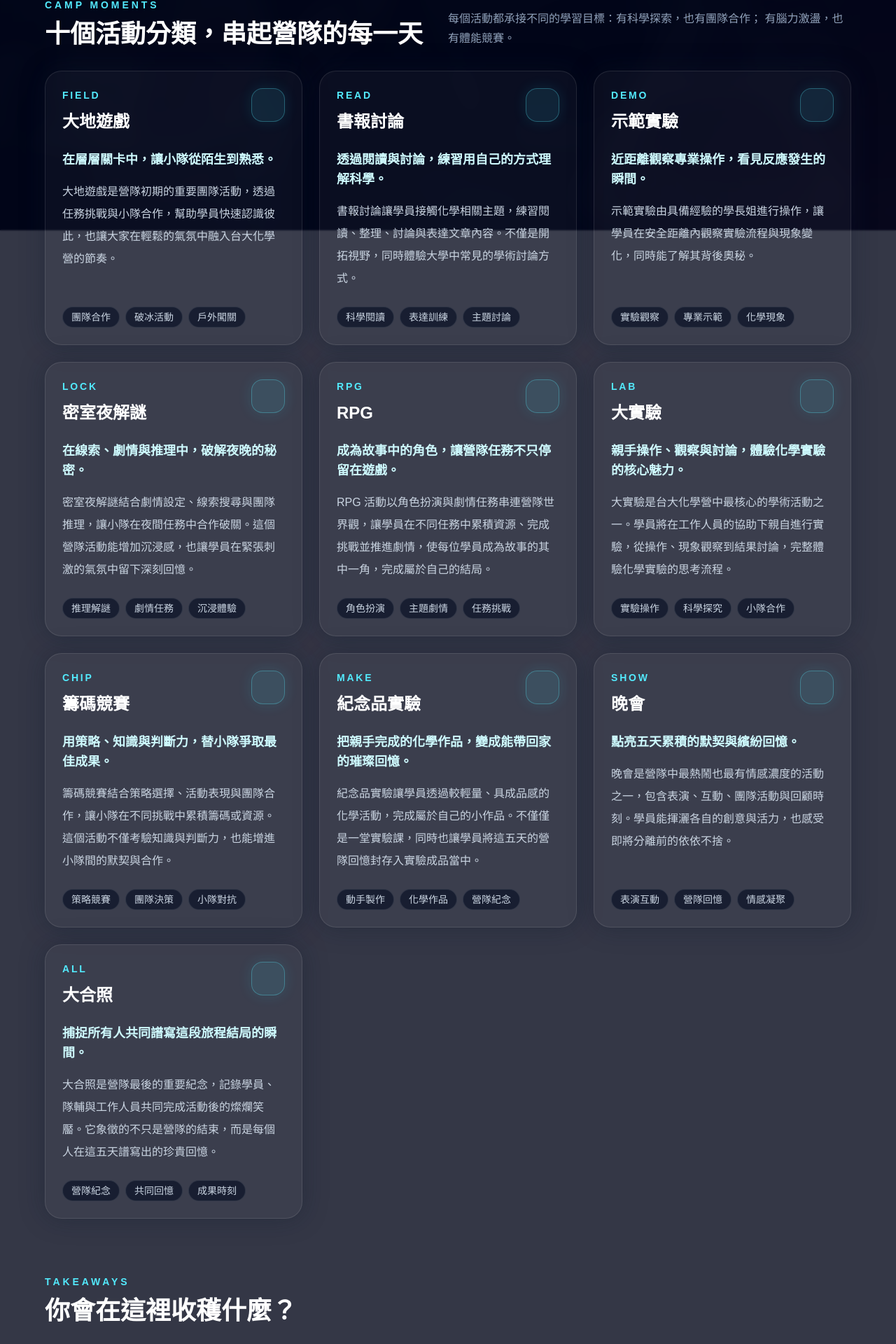
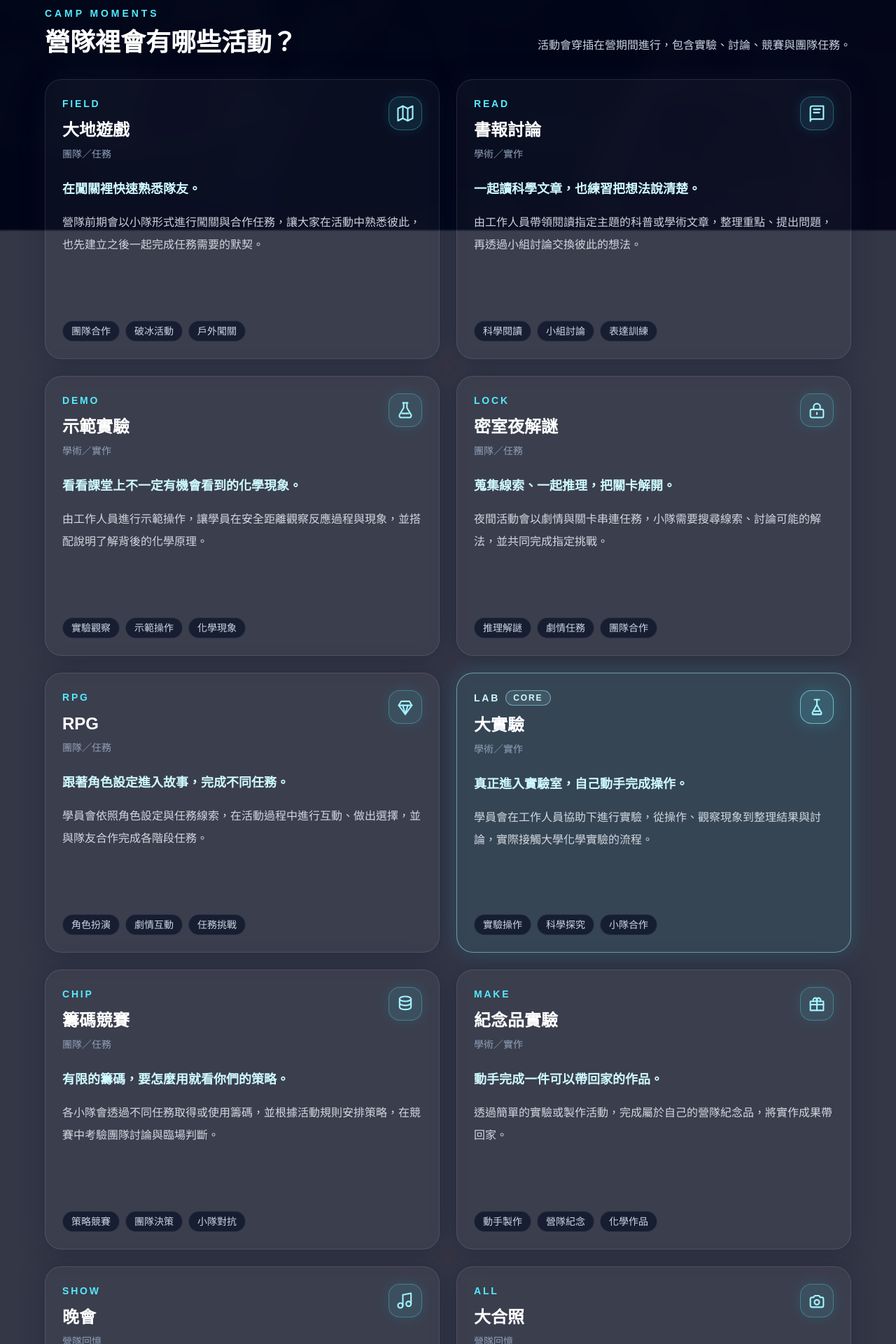
Before and after one commit to MauserCk1R96/ntu-chem-camp, a Next.js app: page /program in a window 1280 px wide. Shown: the part 471-2391 px from the top of the page at 70% size. Built offline with nearby package versions, Linux system fonts and the light colour scheme; no server answers.

Commit message:
uploading

```diff
--- a/app/program/page.tsx
+++ b/app/program/page.tsx
@@ -5,7 +5,7 @@ import { programItems, programTakeaways } from "@/app/program/program-data";
 export const metadata: Metadata = {
   title: "活動內容｜台大化學營",
   description:
-    "了解台大化學營的活動內容，包含化學實驗、書報討論、示範實驗、密室夜解謎、RPG、大地遊戲、籌碼競賽、晚會與大合照，體驗專為高中生設計的化學營隊。",
+    "了解台大化學營的活動內容，包含化學實驗、書報討論、示範實驗、密室夜解謎、RPG、大地遊戲、籌碼競賽、晚會與大合照。",
   alternates: {
     canonical: "/program",
   },
@@ -24,13 +24,12 @@ export default function ProgramPage() {
             活動內容
           </h1>
           <p className="mb-6 text-2xl font-semibold leading-9 text-cyan-100">
-            從化學實驗到沉浸式任務，探索台大化學營的每一個精彩片段。
+            五天四夜，從實驗、討論到團隊活動，一起看看營期間會做些什麼。
           </p>
-          <p className="text-lg leading-8 text-slate-300">
-            台大化學營的活動內容不只包含實驗課程，也結合書報討論、示範實驗、團隊競賽、劇情解謎與晚會活動。這是一場為高中生
-            設計的化學營隊，學員將在五天的營隊中，從觀察、操作、
-            討論到合作挑戰，完整體驗化學實驗、團隊活動與大學生活
-            交織出的營隊日常。
+          <p className="max-w-3xl text-lg leading-9 text-slate-300">
+            台大化學營除了實驗課程，也安排書報討論、團隊競賽、劇情任務
+            與晚會等活動。學員會以小隊形式參與不同任務，在五天的營期中
+            實際操作、討論、合作，也從活動中認識大學化學的學習方式與校園生活。
           </p>
         </div>
       </section>
@@ -42,16 +41,15 @@ export default function ProgramPage() {
               CAMP MOMENTS
             </p>
             <h2 className="text-3xl font-bold md:text-4xl">
-              十個活動分類，串起營隊的每一天
+              營隊裡會有哪些活動？
             </h2>
           </div>
-          <p className="max-w-xl leading-7 text-slate-400">
-            每個活動都承接不同的學習目標：有科學探索，也有團隊合作；
-            有腦力激盪，也有體能競賽。
+          <p className="max-w-xl leading-8 text-slate-300">
+            活動會穿插在營期間進行，包含實驗、討論、競賽與團隊任務。
           </p>
         </div>
 
-        <div className="grid gap-6 md:grid-cols-2 xl:grid-cols-3">
+        <div className="grid auto-rows-fr gap-6 md:grid-cols-2">
           {programItems.map((item) => (
             <ProgramCard key={item.title} item={item} />
           ))}
@@ -80,7 +78,7 @@ export default function ProgramPage() {
               <h3 className="mb-4 text-xl font-bold text-white">
                 {takeaway.title}
               </h3>
-              <p className="leading-7 text-slate-300">
+              <p className="leading-8 text-slate-300">
                 {takeaway.description}
               </p>
             </article>
--- a/app/program/program-data.ts
+++ b/app/program/program-data.ts
@@ -4,110 +4,123 @@ export type ProgramItem = {
   description: string;
   tags: string[];
   icon: string;
+  category: "學術／實作" | "團隊／任務" | "營隊回憶";
+  featured?: boolean;
 };
 
 export const programItems: ProgramItem[] = [
   {
     title: "大地遊戲",
-    tagline: "在層層關卡中，讓小隊從陌生到熟悉。",
+    tagline: "在闖關裡快速熟悉隊友。",
     description:
-      "大地遊戲是營隊初期的重要團隊活動，透過任務挑戰與小隊合作，幫助學員快速認識彼此，也讓大家在輕鬆的氣氛中融入台大化學營的節奏。",
+      "營隊前期會以小隊形式進行闖關與合作任務，讓大家在活動中熟悉彼此，也先建立之後一起完成任務需要的默契。",
     tags: ["團隊合作", "破冰活動", "戶外闖關"],
     icon: "FIELD",
+    category: "團隊／任務",
   },
   {
     title: "書報討論",
-    tagline: "透過閱讀與討論，練習用自己的方式理解科學。",
+    tagline: "一起讀科學文章，也練習把想法說清楚。",
     description:
-      "書報討論讓學員接觸化學相關主題，練習閱讀、整理、討論與表達文章內容。不僅是開拓視野，同時體驗大學中常見的學術討論方式。",
-    tags: ["科學閱讀", "表達訓練", "主題討論"],
+      "由工作人員帶領閱讀指定主題的科普或學術文章，整理重點、提出問題，再透過小組討論交換彼此的想法。",
+    tags: ["科學閱讀", "小組討論", "表達訓練"],
     icon: "READ",
+    category: "學術／實作",
   },
   {
     title: "示範實驗",
-    tagline: "近距離觀察專業操作，看見反應發生的瞬間。",
+    tagline: "看看課堂上不一定有機會看到的化學現象。",
     description:
-      "示範實驗由具備經驗的學長姐進行操作，讓學員在安全距離內觀察實驗流程與現象變化，同時能了解其背後奧秘。",
-    tags: ["實驗觀察", "專業示範", "化學現象"],
+      "由工作人員進行示範操作，讓學員在安全距離觀察反應過程與現象，並搭配說明了解背後的化學原理。",
+    tags: ["實驗觀察", "示範操作", "化學現象"],
     icon: "DEMO",
+    category: "學術／實作",
   },
   {
     title: "密室夜解謎",
-    tagline: "在線索、劇情與推理中，破解夜晚的秘密。",
+    tagline: "蒐集線索、一起推理，把關卡解開。",
     description:
-      "密室夜解謎結合劇情設定、線索搜尋與團隊推理，讓小隊在夜間任務中合作破關。這個營隊活動能增加沉浸感，也讓學員在緊張刺激的氣氛中留下深刻回憶。",
-    tags: ["推理解謎", "劇情任務", "沉浸體驗"],
+      "夜間活動會以劇情與關卡串連任務，小隊需要搜尋線索、討論可能的解法，並共同完成指定挑戰。",
+    tags: ["推理解謎", "劇情任務", "團隊合作"],
     icon: "LOCK",
+    category: "團隊／任務",
   },
   {
     title: "RPG",
-    tagline: "成為故事中的角色，讓營隊任務不只停留在遊戲。",
+    tagline: "跟著角色設定進入故事，完成不同任務。",
     description:
-      "RPG 活動以角色扮演與劇情任務串連營隊世界觀，讓學員在不同任務中累積資源、完成挑戰並推進劇情，使每位學員成為故事的其中一角，完成屬於自己的結局。",
-    tags: ["角色扮演", "主題劇情", "任務挑戰"],
+      "學員會依照角色設定與任務線索，在活動過程中進行互動、做出選擇，並與隊友合作完成各階段任務。",
+    tags: ["角色扮演", "劇情互動", "任務挑戰"],
     icon: "RPG",
+    category: "團隊／任務",
   },
   {
     title: "大實驗",
-    tagline: "親手操作、觀察與討論，體驗化學實驗的核心魅力。",
+    tagline: "真正進入實驗室，自己動手完成操作。",
     description:
-      "大實驗是台大化學營中最核心的學術活動之一。學員將在工作人員的協助下親自進行實驗，從操作、現象觀察到結果討論，完整體驗化學實驗的思考流程。",
+      "學員會在工作人員協助下進行實驗，從操作、觀察現象到整理結果與討論，實際接觸大學化學實驗的流程。",
     tags: ["實驗操作", "科學探究", "小隊合作"],
     icon: "LAB",
+    category: "學術／實作",
+    featured: true,
   },
   {
     title: "籌碼競賽",
-    tagline: "用策略、知識與判斷力，替小隊爭取最佳成果。",
+    tagline: "有限的籌碼，要怎麼用就看你們的策略。",
     description:
-      "籌碼競賽結合策略選擇、活動表現與團隊合作，讓小隊在不同挑戰中累積籌碼或資源。這個活動不僅考驗知識與判斷力，也能增進小隊間的默契與合作。",
+      "各小隊會透過不同任務取得或使用籌碼，並根據活動規則安排策略，在競賽中考驗團隊討論與臨場判斷。",
     tags: ["策略競賽", "團隊決策", "小隊對抗"],
     icon: "CHIP",
+    category: "團隊／任務",
   },
   {
     title: "紀念品實驗",
-    tagline: "把親手完成的化學作品，變成能帶回家的璀璨回憶。",
+    tagline: "動手完成一件可以帶回家的作品。",
     description:
-      "紀念品實驗讓學員透過較輕量、具成品感的化學活動，完成屬於自己的小作品。不僅僅是一堂實驗課，同時也讓學員將這五天的營隊回憶封存入實驗成品當中。",
-    tags: ["動手製作", "化學作品", "營隊紀念"],
+      "透過簡單的實驗或製作活動，完成屬於自己的營隊紀念品，將實作成果帶回家。",
+    tags: ["動手製作", "營隊紀念", "化學作品"],
     icon: "MAKE",
+    category: "學術／實作",
   },
   {
     title: "晚會",
-    tagline: "點亮五天累積的默契與繽紛回憶。",
+    tagline: "一起表演、互動，也替營隊做個收尾。",
     description:
-      "晚會是營隊中最熱鬧也最有情感濃度的活動之一，包含表演、互動、團隊活動與回顧時刻。學員能揮灑各自的創意與活力，也感受即將分離前的依依不捨。",
-    tags: ["表演互動", "營隊回憶", "情感凝聚"],
+      "晚會包含表演、互動與小隊活動，讓各隊一起完成營期間最後的大型團體活動。",
+    tags: ["表演互動", "團體活動", "晚會"],
     icon: "SHOW",
+    category: "營隊回憶",
   },
   {
     title: "大合照",
-    tagline: "捕捉所有人共同譜寫這段旅程結局的瞬間。",
+    tagline: "把所有學員與工作人員一起留在照片裡。",
     description:
-      "大合照是營隊最後的重要紀念，記錄學員、隊輔與工作人員共同完成活動後的燦爛笑靨。它象徵的不只是營隊的結束，而是每個人在這五天譜寫出的珍貴回憶。",
-    tags: ["營隊紀念", "共同回憶", "成果時刻"],
+      "營隊結束前進行全體合照，記錄大家一起完成營期活動的最後一個畫面。",
+    tags: ["全體合照", "營隊紀念", "最後一天"],
     icon: "ALL",
+    category: "營隊回憶",
   },
 ];
 
 export const programTakeaways = [
   {
-    title: "化學實驗的真實體驗",
+    title: "親手完成化學實驗",
     description:
-      "不只看課本上的反應式，而是親眼觀察、親手操作，親自步入深奧的化學殿堂。",
+      "從觀察示範到進入實驗室操作，實際接觸大學化學實驗的流程。",
   },
   {
-    title: "科學表達與討論能力",
+    title: "練習閱讀與表達科學",
     description:
-      "透過書報討論與活動任務，練習整理資訊與闡明自身想法的能力。",
+      "透過文章閱讀與小組討論，整理資訊、提出問題，也練習清楚表達自己的想法。",
   },
   {
-    title: "團隊合作與問題解決",
+    title: "和隊友一起解決問題",
     description:
-      "在闖關、競賽與解謎中，與小隊成員一起討論策略、分工合作，完成共同目標。",
+      "從闖關、競賽到解謎活動，在任務中練習討論、分工與共同決策。",
   },
   {
-    title: "對台大化學系的想像",
+    title: "認識大學化學的學習方式",
     description:
-      "透過學長姐的帶領與校園中的活動安排，讓學員更接近化學系的學習方式與生活氛圍。",
+      "透過實驗、討論與營隊生活，了解化學系學生會接觸到的學習環境與活動形式。",
   },
 ];
--- a/component/program/ProgramCard.tsx
+++ b/component/program/ProgramCard.tsx
@@ -4,30 +4,238 @@ type ProgramCardProps = {
   item: ProgramItem;
 };
 
+function ProgramIcon({ icon }: Readonly<{ icon: string }>) {
+  const iconClass = "h-7 w-7";
+
+  switch (icon) {
+    case "FIELD":
+      return (
+        <svg
+          aria-hidden="true"
+          className={iconClass}
+          fill="none"
+          stroke="currentColor"
+          strokeLinecap="round"
+          strokeLinejoin="round"
+          strokeWidth="1.8"
+          viewBox="0 0 24 24"
+        >
+          <path d="M9 18 3 21V6l6-3 6 3 6-3v15l-6 3-6-3Z" />
+          <path d="M9 3v15" />
+          <path d="M15 6v15" />
+        </svg>
+      );
+    case "READ":
+      return (
+        <svg
+          aria-hidden="true"
+          className={iconClass}
+          fill="none"
+          stroke="currentColor"
+          strokeLinecap="round"
+          strokeLinejoin="round"
+          strokeWidth="1.8"
+          viewBox="0 0 24 24"
+        >
+          <path d="M4 5.5A2.5 2.5 0 0 1 6.5 3H20v16H6.5A2.5 2.5 0 0 0 4 21.5v-16Z" />
+          <path d="M8 7h8" />
+          <path d="M8 11h7" />
+        </svg>
+      );
+    case "DEMO":
+      return (
+        <svg
+          aria-hidden="true"
+          className={iconClass}
+          fill="none"
+          stroke="currentColor"
+          strokeLinecap="round"
+          strokeLinejoin="round"
+          strokeWidth="1.8"
+          viewBox="0 0 24 24"
+        >
+          <path d="M9 3h6" />
+          <path d="M10 3v6l-5 8.5A2.3 2.3 0 0 0 7 21h10a2.3 2.3 0 0 0 2-3.5L14 9V3" />
+          <path d="M8 16h8" />
+        </svg>
+      );
+    case "LOCK":
+      return (
+        <svg
+          aria-hidden="true"
+          className={iconClass}
+          fill="none"
+          stroke="currentColor"
+          strokeLinecap="round"
+          strokeLinejoin="round"
+          strokeWidth="1.8"
+          viewBox="0 0 24 24"
+        >
+          <rect height="10" rx="2" width="16" x="4" y="11" />
+          <path d="M8 11V8a4 4 0 0 1 8 0v3" />
+          <path d="M12 15v2" />
+        </svg>
+      );
+    case "RPG":
+      return (
+        <svg
+          aria-hidden="true"
+          className={iconClass}
+          fill="none"
+          stroke="currentColor"
+          strokeLinecap="round"
+          strokeLinejoin="round"
+          strokeWidth="1.8"
+          viewBox="0 0 24 24"
+        >
+          <path d="M7 5h10l3 5-8 11-8-11 3-5Z" />
+          <path d="M4 10h16" />
+          <path d="m9 10 3 11 3-11" />
+        </svg>
+      );
+    case "LAB":
+      return (
+        <svg
+          aria-hidden="true"
+          className={iconClass}
+          fill="none"
+          stroke="currentColor"
+          strokeLinecap="round"
+          strokeLinejoin="round"
+          strokeWidth="1.8"
+          viewBox="0 0 24 24"
+        >
+          <path d="M12 3v6" />
+          <path d="M9 3h6" />
+          <path d="M7 21h10" />
+          <path d="M12 9 6.5 19a1.5 1.5 0 0 0 1.3 2h8.4a1.5 1.5 0 0 0 1.3-2L12 9Z" />
+          <path d="M9 17h6" />
+        </svg>
+      );
+    case "CHIP":
+      return (
+        <svg
+          aria-hidden="true"
+          className={iconClass}
+          fill="none"
+          stroke="currentColor"
+          strokeLinecap="round"
+          strokeLinejoin="round"
+          strokeWidth="1.8"
+          viewBox="0 0 24 24"
+        >
+          <ellipse cx="12" cy="6" rx="7" ry="3" />
+          <path d="M5 6v5c0 1.7 3.1 3 7 3s7-1.3 7-3V6" />
+          <path d="M5 11v5c0 1.7 3.1 3 7 3s7-1.3 7-3v-5" />
+        </svg>
+      );
+    case "MAKE":
+      return (
+        <svg
+          aria-hidden="true"
+          className={iconClass}
+          fill="none"
+          stroke="currentColor"
+          strokeLinecap="round"
+          strokeLinejoin="round"
+          strokeWidth="1.8"
+          viewBox="0 0 24 24"
+        >
+          <path d="M4 9h16v11H4z" />
+          <path d="M12 9v11" />
+          <path d="M4 13h16" />
+          <path d="M8 9a2.5 2.5 0 1 1 4 0" />
+          <path d="M16 9a2.5 2.5 0 1 0-4 0" />
+        </svg>
+      );
+    case "SHOW":
+      return (
+        <svg
+          aria-hidden="true"
+          className={iconClass}
+          fill="none"
+          stroke="currentColor"
+          strokeLinecap="round"
+          strokeLinejoin="round"
+          strokeWidth="1.8"
+          viewBox="0 0 24 24"
+        >
+          <path d="M9 18V5l10-2v13" />
+          <circle cx="6" cy="18" r="3" />
+          <circle cx="16" cy="16" r="3" />
+        </svg>
+      );
+    case "ALL":
+      return (
+        <svg
+          aria-hidden="true"
+          className={iconClass}
+          fill="none"
+          stroke="currentColor"
+          strokeLinecap="round"
+          strokeLinejoin="round"
+          strokeWidth="1.8"
+          viewBox="0 0 24 24"
+        >
+          <path d="M6 8h2l1.5-2h5L16 8h2a2 2 0 0 1 2 2v8a2 2 0 0 1-2 2H6a2 2 0 0 1-2-2v-8a2 2 0 0 1 2-2Z" />
+          <circle cx="12" cy="14" r="3" />
+        </svg>
+      );
+    default:
+      return <span className="text-xs font-bold">{icon}</span>;
+  }
+}
+
 export default function ProgramCard({ item }: ProgramCardProps) {
+  const cardClass = item.featured
+    ? "border-cyan-200/50 bg-cyan-300/[0.08] shadow-[0_0_32px_rgba(34,211,238,0.16)]"
+    : "border-white/10 bg-white/[0.04] shadow-[0_0_35px_rgba(15,23,42,0.35)]";
+
   return (
-    <article className="flex h-full flex-col rounded-3xl border border-white/10 bg-white/[0.04] p-6 shadow-[0_0_35px_rgba(15,23,42,0.35)]">
+    <article className={`flex h-full min-h-[25rem] flex-col rounded-3xl border p-6 ${cardClass}`}>
       <div className="mb-6 flex items-start justify-between gap-4">
         <div>
-          <p className="mb-3 text-sm font-semibold tracking-[0.2em] text-cyan-300">
-            {item.icon}
+          <div className="mb-3 flex flex-wrap items-center gap-2">
+            <p
+              className={`text-sm font-semibold tracking-[0.2em] ${
+                item.featured ? "text-cyan-100" : "text-cyan-300"
+              }`}
+            >
+              {item.icon}
+            </p>
+            {item.featured ? (
+              <span className="rounded-full border border-cyan-200/50 bg-cyan-200/10 px-2.5 py-0.5 text-xs font-bold tracking-[0.16em] text-cyan-100">
+                CORE
+              </span>
+            ) : null}
+          </div>
+          <h2 className="text-2xl font-bold text-white">{item.title}</h2>
+          <p className="mt-2 text-sm font-medium text-slate-400">
+            {item.category}
           </p>
-          <h2 className="text-2xl font-bold text-white">{item.title}</h2>
         </div>
-        <span className="h-12 w-12 shrink-0 rounded-2xl border border-cyan-300/30 bg-cyan-300/10 shadow-[0_0_20px_rgba(34,211,238,0.12)]" />
+        <span
+          className={`flex h-12 w-12 shrink-0 items-center justify-center rounded-2xl border text-cyan-200 ${
+            item.featured
+              ? "border-cyan-200/60 bg-cyan-300/15 shadow-[0_0_24px_rgba(34,211,238,0.22)]"
+              : "border-cyan-300/30 bg-cyan-300/10 shadow-[0_0_20px_rgba(34,211,238,0.12)]"
+          }`}
+        >
+          <ProgramIcon icon={item.icon} />
+        </span>
       </div>
 
-      <p className="mb-4 text-lg font-semibold leading-7 text-cyan-100">
+      <p className="mb-4 text-lg font-bold leading-8 text-cyan-100">
         {item.tagline}
       </p>
 
-      <p className="grow leading-8 text-slate-300">{item.description}</p>
+      <p className="grow leading-8 text-slate-200/90">{item.description}</p>
 
       <div className="mt-6 flex flex-wrap gap-2">
         {item.tags.map((tag) => (
           <span
             key={tag}
-            className="rounded-full border border-white/10 bg-slate-900/80 px-3 py-1 text-sm text-slate-300"
+            className="whitespace-nowrap rounded-full border border-white/10 bg-slate-900/80 px-3 py-1 text-sm text-slate-300"
           >
             {tag}
           </span>
```
Also changed, not shown: app/registration/page.tsx (+52 -24 lines).
